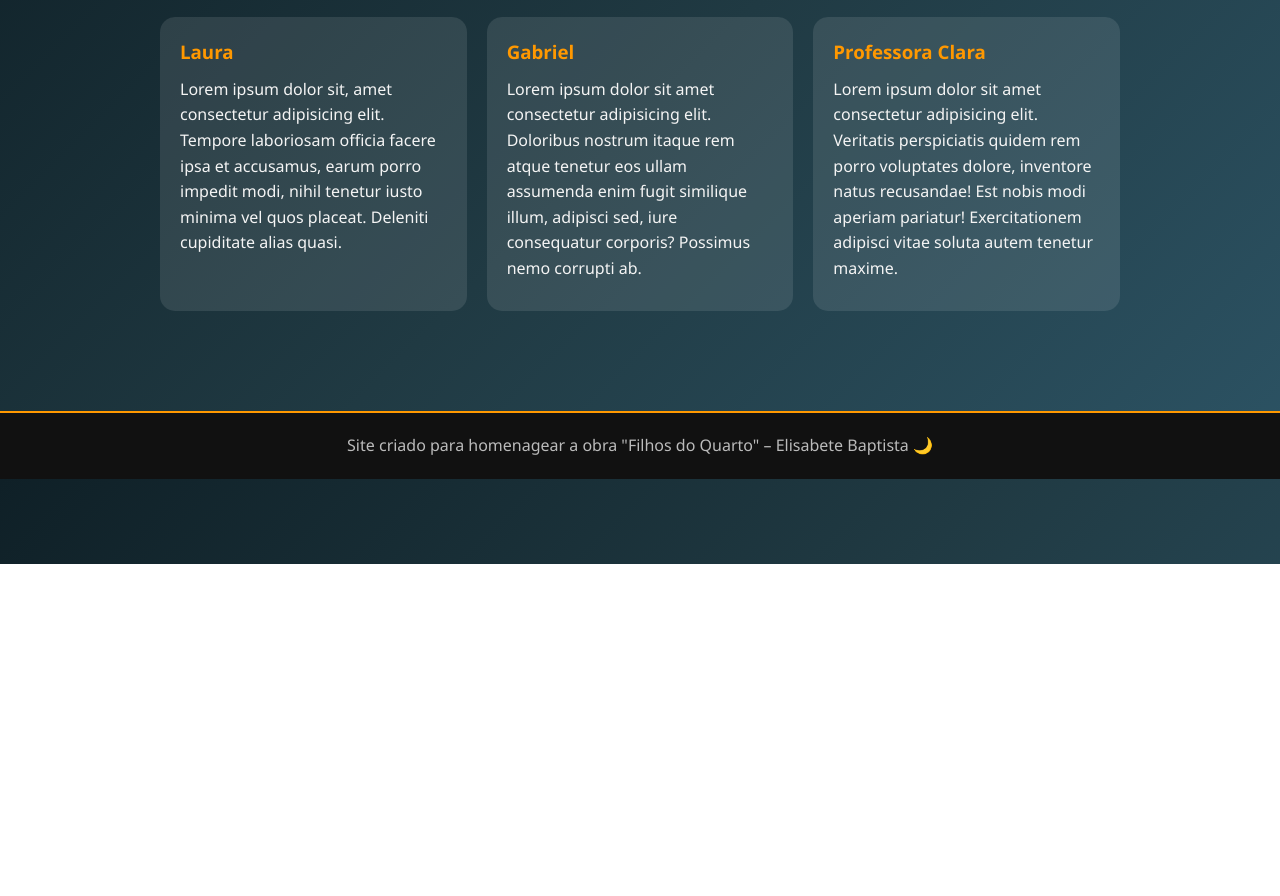
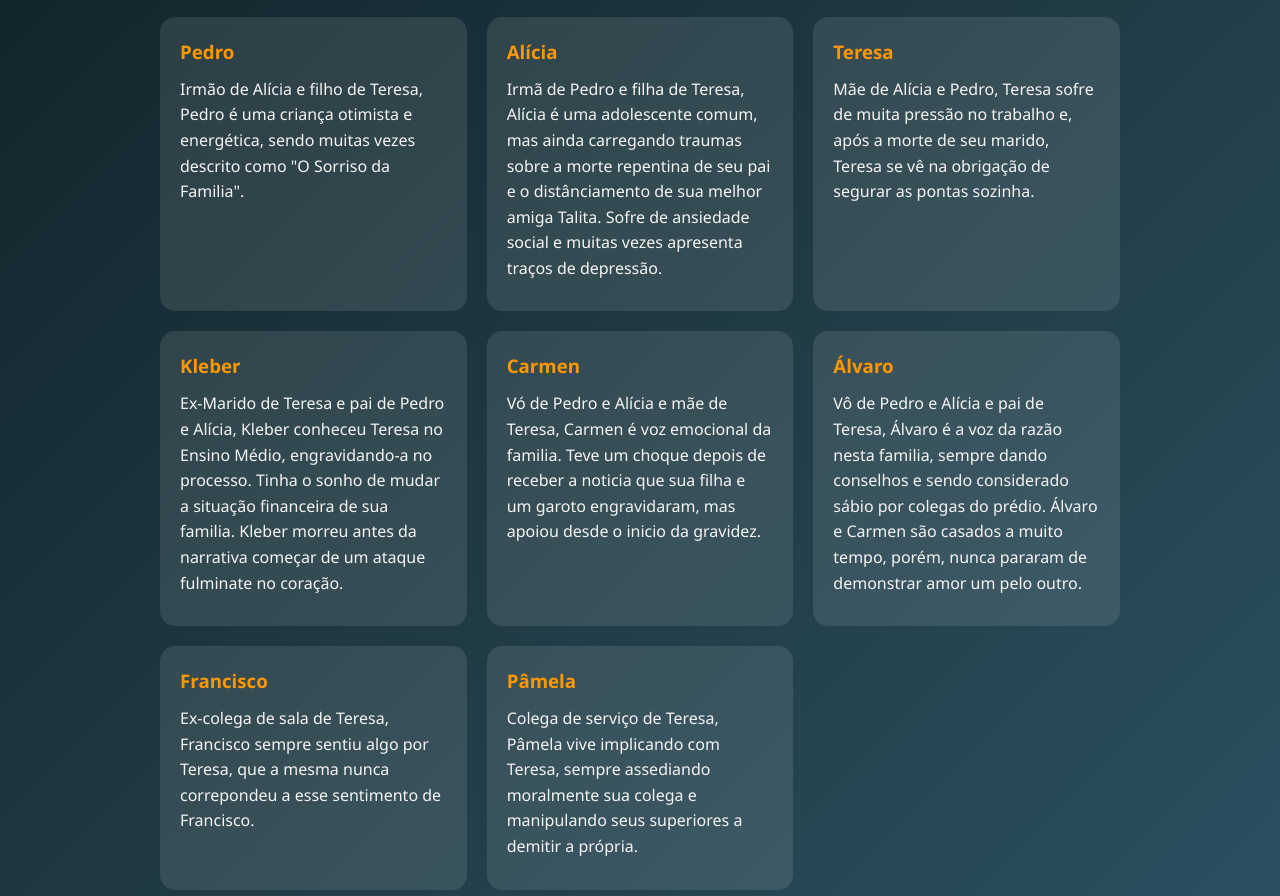
Before and after one commit to flavionoim/Atividade-Feira-Tecnol-gica, a plain HTML site: page personagens.html in a window 1280 px wide. Shown: the part 236-1132 px from the top of the page. Before the commit the page ends 800 px from the top, so only its background shows below. Drawn offline with Linux system fonts and the light colour scheme.

Commit message:
Add files via upload

```diff
--- a/personagens.html
+++ b/personagens.html
@@ -1,15 +1,13 @@
 <!DOCTYPE html>
 <html lang="pt-br">
-
   <head>
-  <meta charset="UTF-8">
-  <meta name="viewport" content="width=device-width, initial-scale=1.0">
+    <meta charset="UTF-8" />
+    <meta name="viewport" content="width=device-width, initial-scale=1.0" />
     <title>Personagens – Filhos do Quarto</title>
-  <link rel="stylesheet" href="style.css">
+    <link rel="stylesheet" href="style.css" />
   </head>
 
   <body>
-
     <header>
       <h1>📖 Filhos do Quarto</h1>
       <nav>
@@ -17,7 +15,7 @@
         <a href="autora.html">Autora</a>
         <a href="personagens.html">Personagens</a>
         <a href="resumo.html">Resumo</a>
-      <a href="curiosidades.html">Curiosidades</a>
+        <a href="integrantes.html">Integrantes</a>
       </nav>
     </header>
 
@@ -27,54 +25,88 @@
 
         <div class="cards">
           <div class="card">
-          <h3>Laura</h3>
-          <p>Lorem ipsum dolor sit, amet consectetur adipisicing elit. Tempore laboriosam officia facere ipsa et
-            accusamus, earum porro impedit modi, nihil tenetur iusto minima vel quos placeat. Deleniti cupiditate alias
-            quasi.</p>
-          <div class="extra">
-            <p>Lorem ipsum dolor, sit amet consectetur adipisicing elit. Quibusdam quidem tempora aliquid modi ratione,
-              facilis nulla, maxime dolor illo ad cum dolores laboriosam incidunt voluptatum explicabo omnis, corporis
-              eaque fugit!
-
+            <h3>Pedro</h3>
+            <p>
+              Irmão de Alícia e filho de Teresa, Pedro é uma criança otimista e
+              energética, sendo muitas vezes descrito como "O Sorriso da
+              Familia".
             </p>
-          </div>
           </div>
 
           <div class="card">
-          <h3>Gabriel</h3>
+            <h3>Alícia</h3>
             <p>
-            Lorem ipsum dolor sit amet consectetur adipisicing elit. Doloribus nostrum itaque rem atque tenetur eos
-            ullam assumenda enim fugit similique illum, adipisci sed, iure consequatur corporis? Possimus nemo corrupti
-            ab.
+              Irmã de Pedro e filha de Teresa, Alícia é uma adolescente comum,
+              mas ainda carregando traumas sobre a morte repentina de seu pai e
+              o distânciamento de sua melhor amiga Talita. Sofre de ansiedade
+              social e muitas vezes apresenta traços de depressão.
             </p>
-          <div class="extra">
-            <p>Lorem ipsum dolor sit amet consectetur adipisicing elit. Error, tenetur dignissimos. Eaque voluptas rem
-              repellat, blanditiis soluta accusantium necessitatibus repellendus, aliquam nam totam reiciendis quis
-              nobis nisi culpa! Adipisci, nesciunt.</p>
-          </div>
           </div>
 
           <div class="card">
-          <h3>Professora Clara</h3>
+            <h3>Teresa</h3>
             <p>
-            Lorem ipsum dolor sit amet consectetur adipisicing elit. Veritatis perspiciatis quidem rem porro voluptates
-            dolore, inventore natus recusandae! Est nobis modi aperiam pariatur! Exercitationem adipisci vitae soluta
-            autem tenetur maxime.
+              Mãe de Alícia e Pedro, Teresa sofre de muita pressão no trabalho
+              e, após a morte de seu marido, Teresa se vê na obrigação de
+              segurar as pontas sozinha.
             </p>
-          <div class="extra">
-            <p>Lorem ipsum dolor, sit amet consectetur adipisicing elit. Sequi recusandae autem neque laudantium
-              perferendis hic, vero nisi dicta vel eaque quis distinctio, delectus porro omnis, enim sed tenetur
-              provident illo. </p>
           </div>
+
+          <div class="card">
+            <h3>Kleber</h3>
+            <p>
+              Ex-Marido de Teresa e pai de Pedro e Alícia, Kleber conheceu
+              Teresa no Ensino Médio, engravidando-a no processo. Tinha o sonho
+              de mudar a situação financeira de sua familia. Kleber morreu antes
+              da narrativa começar de um ataque fulminate no coração.
+            </p>
+          </div>
+
+          <div class="card">
+            <h3>Carmen</h3>
+            <p>
+              Vó de Pedro e Alícia e mãe de Teresa, Carmen é voz emocional da
+              familia. Teve um choque depois de receber a noticia que sua filha
+              e um garoto engravidaram, mas apoiou desde o inicio da gravidez.
+            </p>
+          </div>
+
+          <div class="card">
+            <h3>Álvaro</h3>
+            <p>
+              Vô de Pedro e Alícia e pai de Teresa, Álvaro é a voz da razão
+              nesta familia, sempre dando conselhos e sendo considerado sábio
+              por colegas do prédio. Álvaro e Carmen são casados a muito tempo,
+              porém, nunca pararam de demonstrar amor um pelo outro.
+            </p>
+          </div>
+
+          <div class="card">
+            <h3>Francisco</h3>
+            <p>
+              Ex-colega de sala de Teresa, Francisco sempre sentiu algo por
+              Teresa, que a mesma nunca correpondeu a esse sentimento de
+              Francisco.
+            </p>
+          </div>
+
+          <div class="card">
+            <h3>Pâmela</h3>
+            <p>
+              Colega de serviço de Teresa, Pâmela vive implicando com Teresa,
+              sempre assediando moralmente sua colega e manipulando seus
+              superiores a demitir a própria.
+            </p>
           </div>
         </div>
       </section>
     </div>
 
     <footer>
-    <p>Site criado para homenagear a obra "Filhos do Quarto" – Elisabete Baptista 🌙</p>
+      <p>
+        Site criado para homenagear a obra "Filhos do Quarto" – Elisabete
+        Baptista 🌙
+      </p>
     </footer>
-
   </body>
-
 </html>
```
Also changed, not shown: autora.html (+1 -1 lines), index.html (+1 -0 lines), integrantes.html (added, +57 -0 lines), resumo.html (+1 -1 lines), IMG/Alexander.jpg (added), IMG/Davy.jpg (added), IMG/Eu.jpg (added). Lines whose indentation alone changed are shown as unchanged.
